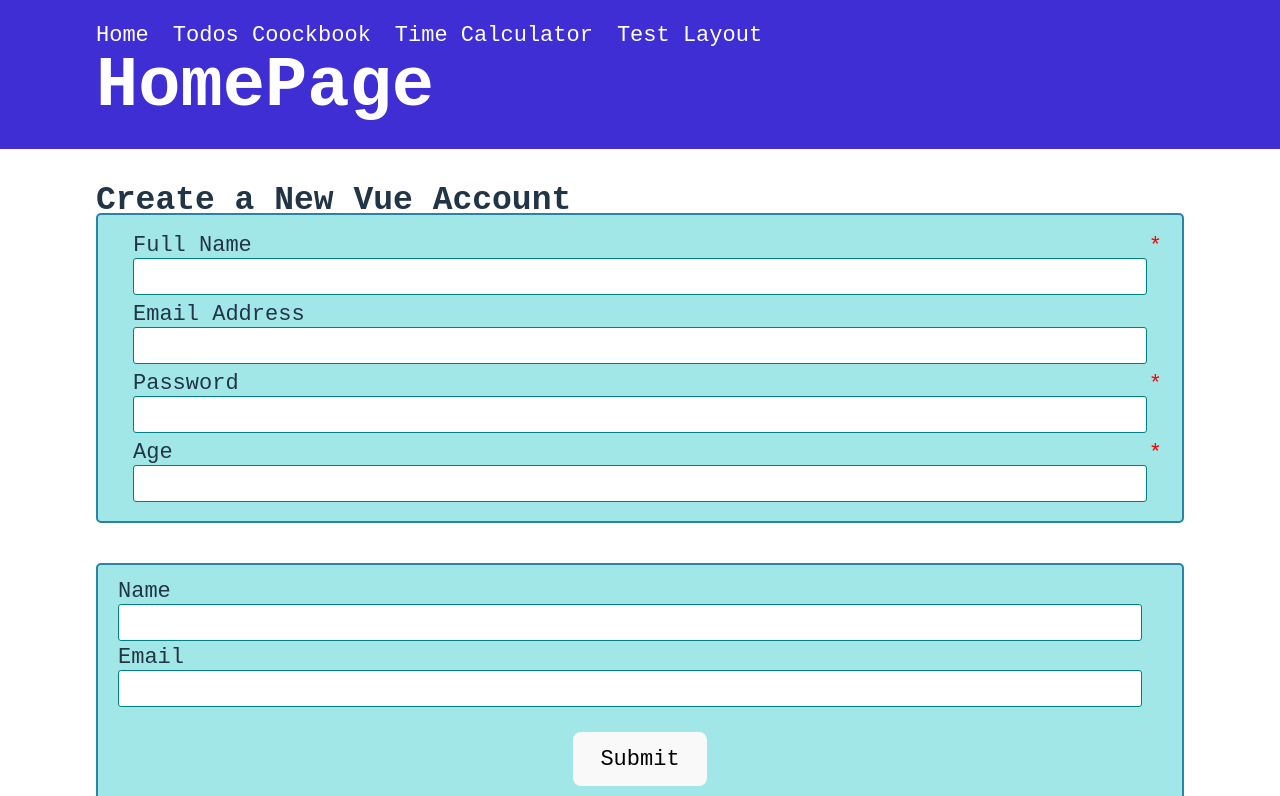
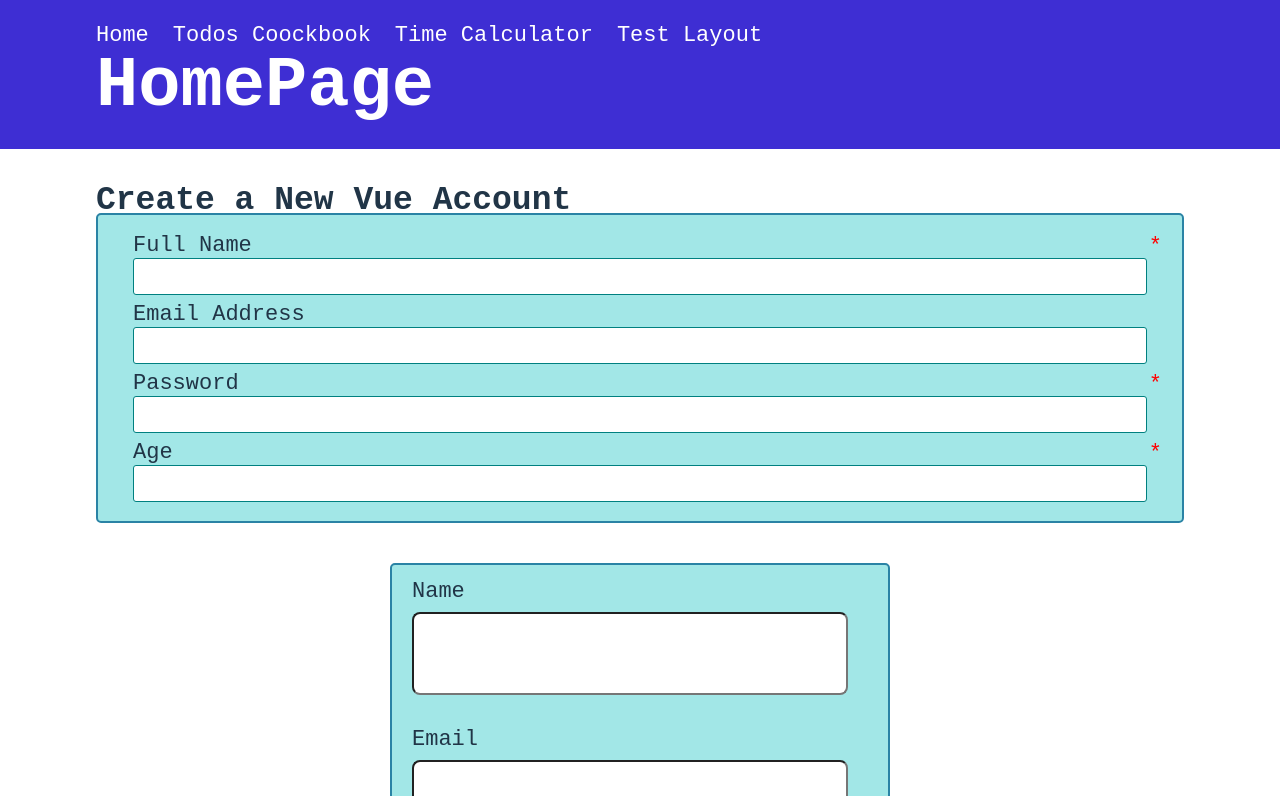
Before and after one commit to BorisRozumniy/vue-first-app, a Vue app: page / in a window 1280 px wide. Shown: the top 796 px of the page. Built offline with nearby package versions, Linux system fonts and the light colour scheme.

Commit message:
validation and style for the AuthForm

```diff
--- a/src/components/Coockbook/AuthForm.vue
+++ b/src/components/Coockbook/AuthForm.vue
@@ -1,8 +1,9 @@
 <template>
-	<form @submit.prevent="onSubmit" :class="isError && 'error'">
+	<form @submit.prevent="onSubmit" :class="isError && 'form-error'">
 		<label class="field" :class="v$.name.$error && 'field-error'">
 			<span>Name</span>
-			<Input v-model="name" @blur="v$.name.$touch" />
+			<input v-model="v$.name.$model" @blur="v$.name.$touch" class="input"
+				:class="v$.name.$error && 'input-error' || v$.name.$dirty && !v$.name.$invalid && 'input-success'" />
 			<!-- <Input v-model="name" @blur="v$.name.$touch" :error="v$.name.$error" :dirty="v$.name.$dirty" /> -->
 			<ShowError :validation="v$.name" :error="v$.name.$error" :errors="v$.name.$errors" />
 		</label>
@@ -10,11 +11,14 @@
 		<label class="field" :class="v$.email.$error && 'field-error'">
 			<span>Email</span>
 			<!-- <Input v-model="email" @blur="v$.email.$touch" :error="v$.email.$error" :dirty="v$.email.$dirty" /> -->
-			<Input v-model="email" @blur="v$.email.$touch" />
+			<input v-model="v$.email.$model" @blur="v$.email.$touch" class="input"
+				:class="v$.email.$error && 'input-error' || v$.email.$dirty && !v$.email.$invalid && 'input-success'" />
 			<ShowError :validation="v$.email" :error="v$.email.$error" :errors="v$.email.$errors" />
 		</label>
 
-		<button>Submit</button>
+		<button
+			:disabled="v$.$invalid"
+			:class="v$.$error && 'input-error' || v$.$dirty && !v$.$invalid && 'input-success'">Submit</button>
 	</form>
 </template>
 
@@ -40,6 +44,7 @@ export default {
 	methods: {
 		onSubmit() {
 			if (this.v$.$invalid) {
+				this.v$.$validate();
 				this.isError = this.v$.$invalid
 				return alert('invalid')
 			}
@@ -61,16 +66,21 @@ form {
 	border-radius: 5px;
 	padding: 15px 20px;
 	background-color: #a2e7e7;
+	max-width: 500px;
+	margin-right: auto;
+	margin-left: auto;
 }
 
-.error {
+.form-error {
 	border-color: red;
 	background-color: #e7a2a2;
 }
 
 .field {
 	position: relative;
-	margin-bottom: 5px;
+	display: flex;
+	flex-direction: column;
+	margin-bottom: 25px;
 	padding-right: 20px;
 }
 
@@ -80,7 +90,27 @@ form {
 	font-size: 22px;
 }
 
+.field-error span {
+	color: red;
+}
 
+.input {
+	margin: 8px 0;
+	padding: 25px 10px;
+	border-radius: 8px;
+	outline-color: blue;
+	font-size: 25px;
+}
+
+.input-error {
+	border-color: red;
+	outline-color: red;
+}
+
+.input-success {
+  border-color: green;
+	outline-color: green;
+}
 
 button {
 	max-width: 150px;
```
